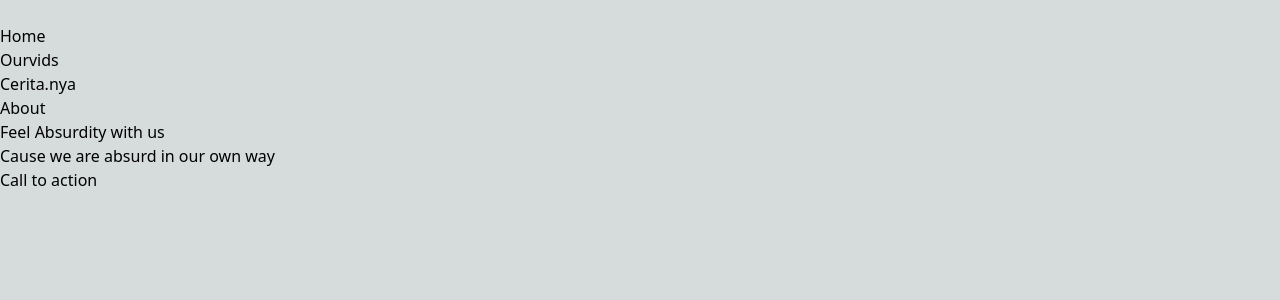
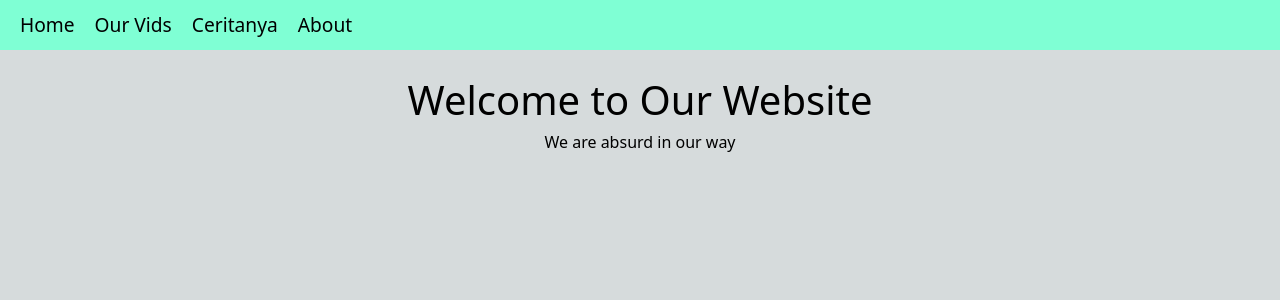
Before and after one commit to firmanasgani/companyProfile, a Next.js app: page / in a window 1280 px wide. Shown: the top 300 px of the page. Built offline with nearby package versions, Linux system fonts and the light colour scheme.

Commit message:
change tailwind with native css

```diff
--- a/src/Components/Header.tsx
+++ b/src/Components/Header.tsx
@@ -1,100 +1,16 @@
 export default function Header() {
-    return (
-        <header>
-        <nav
-          className="relative flex w-full items-center justify-between bg-white py-2 shadow-dark-mild dark:bg-body-dark lg:flex-wrap lg:justify-start lg:py-4"
-          data-twe-navbar-ref>
-          <div className="flex w-full flex-wrap items-center justify-between px-3">
-            <div className="flex items-center">
-              {/* <!-- Hamburger menu button --> */}
-              <button
-                className="block border-0 bg-transparent px-2 text-black/50 hover:no-underline hover:shadow-none focus:no-underline focus:shadow-none focus:outline-none focus:ring-0 dark:text-neutral-200 lg:hidden"
-                type="button"
-                data-twe-collapse-init
-                data-twe-target="#navbarSupportedContentY"
-                aria-controls="navbarSupportedContentY"
-                aria-expanded="false"
-                aria-label="Toggle navigation">
-                {/* <!-- Hamburger menu icon --> */}
-                <span
-                  className="[&>svg]:h-7 [&>svg]:w-7 [&>svg]:stroke-black/50 dark:[&>svg]:stroke-neutral-200">
-                  <svg
-                    xmlns="http://www.w3.org/2000/svg"
-                    fill="none"
-                    viewBox="0 0 24 24"
-                    stroke-width="1.5"
-                    stroke="currentColor">
-                    <path
-                      stroke-linecap="round"
-                      stroke-linejoin="round"
-                      d="M3.75 6.75h16.5M3.75 12h16.5m-16.5 5.25h16.5" />
-                  </svg>
-                </span>
-              </button>
-            </div>
-
-            {/* <!-- Navigation links --> */}
-            <div
-              className="!visible hidden grow basis-[100%] items-center text-center lg:!flex lg:basis-auto lg:text-left"
-              id="navbarSupportedContentY"
-              data-twe-collapse-item>
-              <ul
-                className="me-auto flex flex-col lg:flex-row"
-                data-twe-navbar-nav-ref>
-                <li className="mb-4 lg:mb-0 lg:pe-2" data-twe-nav-item-ref>
-                  <a
-                    className="block text-black/60 transition duration-200 hover:text-black/80 hover:ease-in-out focus:text-black/80 active:text-black/80 motion-reduce:transition-none dark:text-white/60 dark:hover:text-white/80 dark:focus:text-white/80 dark:active:text-white/80 lg:px-2"
-                    href="#!"
-                    data-twe-nav-link-ref
-                    data-twe-ripple-init
-                    data-twe-ripple-color="light"
-                    >Home</a>
-                </li>
-                <li className="mb-4 lg:mb-0 lg:pe-2" data-twe-nav-item-ref>
-                  <a
-                    className="block text-black/60 transition duration-200 hover:text-black/80 hover:ease-in-out focus:text-black/80 active:text-black/80 motion-reduce:transition-none dark:text-white/60 dark:hover:text-white/80 dark:focus:text-white/80 dark:active:text-white/80 lg:px-2"
-                    href="#!"
-                    data-twe-nav-link-ref
-                    data-twe-ripple-init
-                    data-twe-ripple-color="light"
-                    >Ourvids</a>
-                </li>
-                <li className="mb-4 lg:mb-0 lg:pe-2" data-twe-nav-item-ref>
-                  <a
-                    className="block text-black/60 transition duration-200 hover:text-black/80 hover:ease-in-out focus:text-black/80 active:text-black/80 motion-reduce:transition-none dark:text-white/60 dark:hover:text-white/80 dark:focus:text-white/80 dark:active:text-white/80 lg:px-2"
-                    href="#!"
-                    data-twe-nav-link-ref
-                    data-twe-ripple-init
-                    data-twe-ripple-color="light"
-                    >Cerita.nya</a>
-                </li>
-                <li className="mb-2 lg:mb-0 lg:pe-2" data-twe-nav-item-ref>
-                  <a
-                    className="block text-black/60 transition duration-200 hover:text-black/80 hover:ease-in-out focus:text-black/80 active:text-black/80 motion-reduce:transition-none dark:text-white/60 dark:hover:text-white/80 dark:focus:text-white/80 dark:active:text-white/80 lg:px-2"
-                    href="#!"
-                    data-twe-nav-link-ref
-                    data-twe-ripple-init
-                    data-twe-ripple-color="light"
-                    >About</a>
-                </li>
-              </ul>
-            </div>
-          </div>
-        </nav>
-
-        {/* <!-- Hero section with background image, heading, subheading and button --> */}
-        <div
-          className="bg-zinc-50 px-6 py-20 text-center text-surface dark:bg-neutral-700 dark:text-white">
-          <h1 className="mb-6 text-5xl font-bold">Feel Absurdity with us</h1>
-          <h3 className="mb-8 text-3xl font-bold">Cause we are absurd in our own way</h3>
-          <a
-            className="inline-block rounded bg-primary px-6 pb-2 pt-2.5 text-xs font-medium uppercase leading-normal text-white shadow-primary-3 transition duration-150 ease-in-out hover:bg-primary-accent-300 hover:shadow-primary-2 focus:bg-primary-accent-300 focus:shadow-primary-2 focus:outline-none focus:ring-0 active:bg-primary-600 active:shadow-primary-2 dark:shadow-black/30 dark:hover:shadow-dark-strong dark:focus:shadow-dark-strong dark:active:shadow-dark-strong"
-            data-twe-ripple-init
-            data-twe-ripple-color="light"
-            href="#!"
-            role="button"
-            >Call to action</a>
-        </div>
-      </header>
-    )
+  return (
+    <header>
+      <div className="header">
+        <a href="#home">Home</a>
+        <a href="#ourvids">Our Vids</a>
+        <a href="#ceritanya">Ceritanya</a>
+        <a href="#about">About</a>
+      </div>
+      <div style={{ padding: "20px" }} className="banner">
+        <h1>Welcome to Our Website</h1>
+        <p>We are absurd in our way</p>
+      </div>
+    </header>
+  );
 }
--- a/src/styles/globals.css
+++ b/src/styles/globals.css
@@ -6,6 +6,35 @@
   --foreground-rgb: 0, 0, 0;
   --background-start-rgb: 214, 219, 220;
   --background-end-rgb: 255, 255, 255;
+}
+
+.header {
+  background-color: aquamarine;
+  width: 100%;
+  display: flex;
+  justify-content: left;
+  padding: 20px;
+  gap: 20px;
+  align-items: center;
+  height: 50px;
+  font-size: larger;
+}
+
+.banner {
+  width: 100%;
+  display: flex;
+  justify-content: center;
+  align-items: center;
+  flex-direction: column;
+}
+
+.banner h1 {
+  font-size: 2.5rem;
+}
+
+.header > a:hover {
+  cursor: pointer;
+  background-color: aqua;
 }
 
 @media (prefers-color-scheme: dark) {
```
